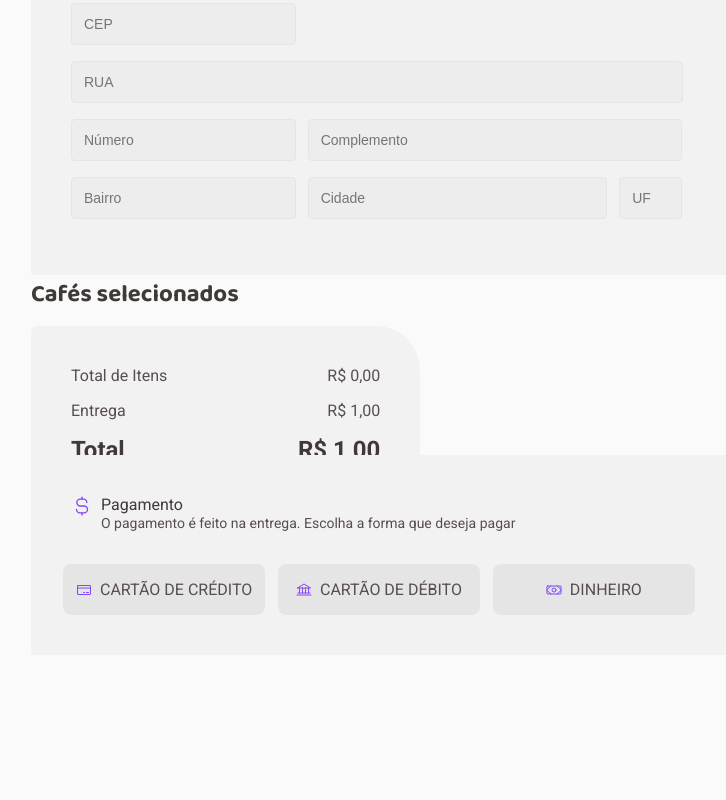
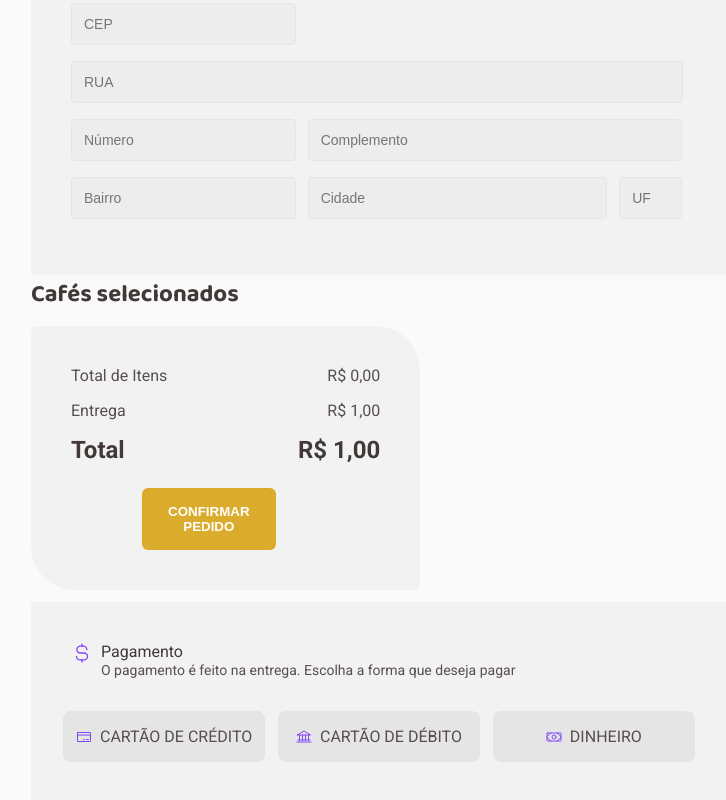
Before and after one commit to matheusmagnon/Coffee-Delivery, a React (Vite) app: page /checkout in a window 1280 px wide. Shown: the part 589-1389 px from the top of the page, without its empty margins (97-823 px from the left). Built offline with nearby package versions, Linux system fonts and the light colour scheme.

Commit message:
add: reset cartList

```diff
--- a/src/context/CartListContext.tsx
+++ b/src/context/CartListContext.tsx
@@ -16,6 +16,7 @@ interface CartContextType {
   cartList: CoffeType[];
   currentCoffe?: CoffeType;
   totalItemsInCart: number;
+  resetCartList: () => void;
   // emptyCart: () => void;
 }
 
@@ -27,6 +28,10 @@ export const CartListContext = createContext({} as CartContextType);
 
 export function CartContextProvider({ children }: CartContextProviderProps) {
   const [cartList, setCartList] = useState<CoffeType[]>([]);
+  const initialState = typeof cartList;
+  console.log(initialState);
+
+  const resetCartList = () => setCartList([]);
 
   // const emptyCart = () => setCartList(0);
 
@@ -89,6 +94,7 @@ export function CartContextProvider({ children }: CartContextProviderProps) {
       value={{
         addCoffe,
         deleteCoffe,
+        resetCartList,
         cartList,
         totalItemsInCart,
         // emptyCart,
--- a/src/pages/Checkout/components/FormBody/index.tsx
+++ b/src/pages/Checkout/components/FormBody/index.tsx
@@ -1,13 +1,16 @@
 import { useContext } from 'react';
 
-import { CartListContext } from '../../../../context/CartListContext';
+import {
+  CoffeType,
+  CartListContext,
+} from '../../../../context/CartListContext';
 
 import { MapPinLine, CurrencyDollarSimple } from 'phosphor-react';
 
 import { useFormContext } from 'react-hook-form';
 
 import {
-  FormBodyContainer,
+  FormBodyAddress,
   FormBodyPayment,
   FormContainer,
   FormHeader,
@@ -19,11 +22,19 @@ import { Payment } from './Payment';
 import { ShoppingCart } from '../ShoppingCart';
 
 export function FormBody() {
-  const { cartList } = useContext(CartListContext);
+  const { resetCartList, cartList } = useContext(CartListContext);
   const { register, reset, handleSubmit } = useFormContext<NewOrderFormData>();
 
-  function handleCreateNewOrder(data: NewOrderFormData) {
-    console.log(data);
+  interface OrderType extends NewOrderFormData {
+    cartList?: typeof cartList;
+  }
+
+  function handleCreateNewOrder(order: OrderType) {
+    order.cartList = cartList;
+    console.log(order);
+    // console.log(cartList);
+    // console.log();
+    resetCartList();
     reset();
   }
   // console.log(errors);
@@ -32,7 +43,7 @@ export function FormBody() {
       <FormContainer>
         <div>
           <h2>Complete seu pedido</h2>
-          <FormBodyContainer>
+          <FormBodyAddress>
             <FormHeader>
               <MapPinLine size={22} color={defaultTheme['yellow-dark']} />
               <div>
@@ -88,7 +99,7 @@ export function FormBody() {
                 {...register('state')}
               />
             </div>
-          </FormBodyContainer>
+          </FormBodyAddress>
         </div>
         <ShoppingCart />
         <FormBodyPayment>
@@ -101,7 +112,6 @@ export function FormBody() {
               </span>
             </div>
           </FormHeader>
-
           <Payment />
         </FormBodyPayment>
       </FormContainer>
--- a/src/pages/Checkout/components/FormBody/styles.ts
+++ b/src/pages/Checkout/components/FormBody/styles.ts
@@ -25,7 +25,7 @@ export const FormHeader = styled.div`
   }
 `;
 
-export const FormBodyContainer = styled.div`
+export const FormBodyAddress = styled.div`
   display: flex;
   flex-direction: column;
   width: 44rem;
@@ -35,9 +35,7 @@ export const FormBodyContainer = styled.div`
   background: ${(props) => props.theme['base-card']};
 `;
 
-export const FormBodyPayment = styled(FormBodyContainer)`
-  margin-top: -120px;
-`;
+export const FormBodyPayment = styled(FormBodyAddress)``;
 
 interface InputFormTextProps {
   InputWidth?: string;
--- a/src/pages/Checkout/components/ShoppingCart/index.tsx
+++ b/src/pages/Checkout/components/ShoppingCart/index.tsx
@@ -73,9 +73,9 @@ export function ShoppingCart() {
             </h2>
           </div>
         </ValuesSummary>
-        {/* <NavLink to="/success" title="Sucesso"> */}
-        <ConfimrButton type={'submit'}>CONFIRMAR PEDIDO</ConfimrButton>
-        {/* </NavLink> */}
+        <NavLink to="/success" title="Sucesso">
+          <ConfimrButton type={'submit'}>CONFIRMAR PEDIDO</ConfimrButton>
+        </NavLink>
       </ShoppingCartContainer>
     </div>
   );
--- a/src/pages/Checkout/index.tsx
+++ b/src/pages/Checkout/index.tsx
@@ -9,7 +9,7 @@ import { FormProvider, useForm } from 'react-hook-form';
 import { zodResolver } from '@hookform/resolvers/zod';
 import * as zod from 'zod';
 
-const newOrderFormValidationSchema = zod.object({
+const newFormAddressValidationSchema = zod.object({
   cep: zod.string().min(8, 'Informe o CEP'),
   street: zod.string().min(1, 'Informe sua rua'),
   number: zod.string().min(1, 'Informe o numero'),
@@ -19,7 +19,7 @@ const newOrderFormValidationSchema = zod.object({
   state: zod.string().min(1, 'Informe seu estado'),
 });
 
-export type NewOrderFormData = zod.infer<typeof newOrderFormValidationSchema>;
+export type NewOrderFormData = zod.infer<typeof newFormAddressValidationSchema>;
 
 export function Checkout() {
   const newOrderForm = useForm<NewOrderFormData>({
```
